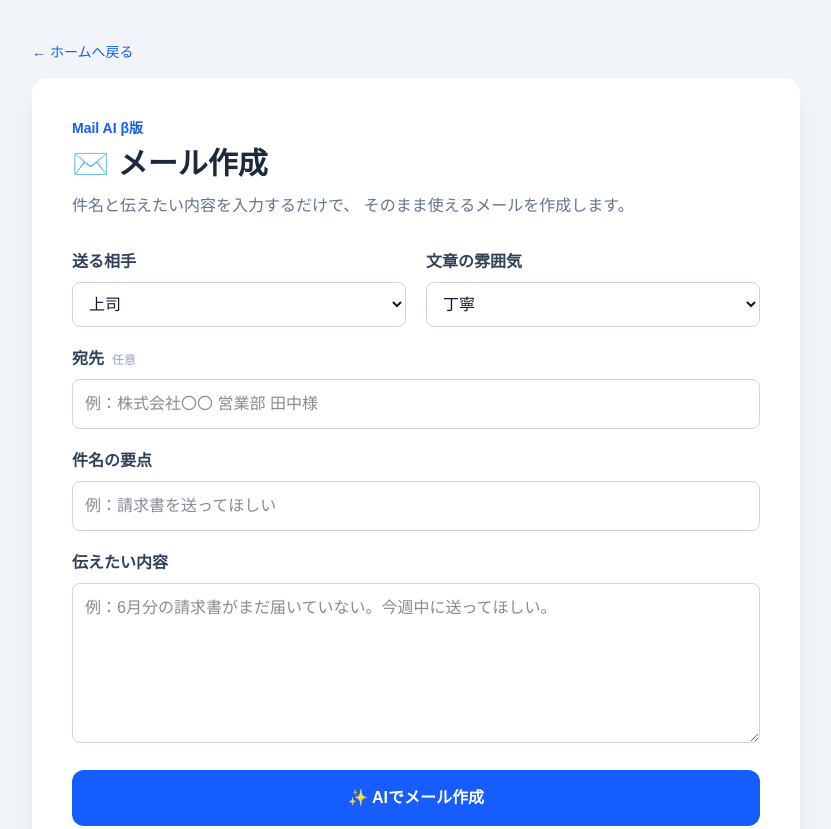
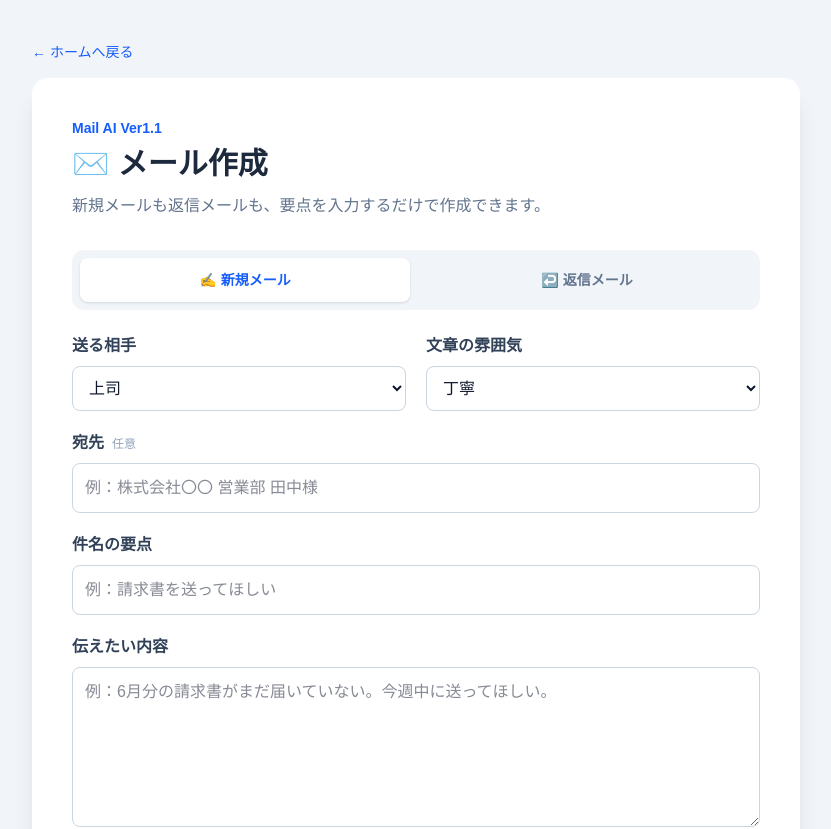
Before and after one commit to Riku-Riku-lab/backoffice-copilot, a Next.js app: page /mail in a window 1280 px wide. Shown: the top 829 px of the page, without its empty margins (224-1055 px from the left). Built offline with nearby package versions, Linux system fonts and the light colour scheme.

Commit message:
feat: add reply mail mode (v1.1)

```diff
--- a/app/api/generate/route.ts
+++ b/app/api/generate/route.ts
@@ -6,11 +6,14 @@ const ai = new GoogleGenAI({
 });
 
 type RequestBody = {
+  mailMode?: unknown;
   recipient?: unknown;
   subject?: unknown;
   content?: unknown;
   recipientType?: unknown;
   tone?: unknown;
+  receivedMail?: unknown;
+  replyIntent?: unknown;
 };
 
 const recipientTypes = ["上司", "取引先", "同僚", "先生", "その他"];
@@ -20,25 +23,40 @@ export async function POST(request: Request) {
   try {
     const body = (await request.json()) as RequestBody;
 
+    const mailMode = body.mailMode === "reply" ? "reply" : "new";
     const recipient =
       typeof body.recipient === "string" ? body.recipient.trim() : "";
     const subject =
       typeof body.subject === "string" ? body.subject.trim() : "";
     const content =
       typeof body.content === "string" ? body.content.trim() : "";
+    const receivedMail =
+      typeof body.receivedMail === "string" ? body.receivedMail.trim() : "";
+    const replyIntent =
+      typeof body.replyIntent === "string" ? body.replyIntent.trim() : "";
+
     const recipientType =
       typeof body.recipientType === "string" &&
       recipientTypes.includes(body.recipientType)
         ? body.recipientType
         : "その他";
+
     const tone =
-      typeof body.tone === "string" && tones.includes(body.tone)
+      typeof body.tone === "string" &&
+      tones.includes(body.tone)
         ? body.tone
         : "丁寧";
 
-    if (!subject || !content) {
+    if (mailMode === "new" && (!subject || !content)) {
       return NextResponse.json(
-        { error: "件名と伝えたい内容を入力してください。" },
+        { error: "件名の要点と伝えたい内容を入力してください。" },
+        { status: 400 }
+      );
+    }
+
+    if (mailMode === "reply" && !receivedMail) {
+      return NextResponse.json(
+        { error: "相手から届いたメールを入力してください。" },
         { status: 400 }
       );
     }
@@ -50,9 +68,13 @@ export async function POST(request: Request) {
       );
     }
 
-    const prompt = `
+    const prompt =
+      mailMode === "new"
+        ? `
 あなたは日本企業の事務・総務担当者を支援する、
 ビジネスメール作成の専門アシスタントです。
+
+新規メールを作成してください。
 
 送る相手の種類：${recipientType}
 宛先：${recipient || "指定なし"}
@@ -64,10 +86,37 @@ export async function POST(request: Request) {
 - 1行目に「件名：〇〇」と出力する
 - 次に空行を入れ、本文を出力する
 - 相手と雰囲気に合った敬語にする
-- 丁寧だが、回りくどくしすぎない
+- 丁寧だが回りくどくしすぎない
 - 入力されていない会社名・氏名・日付・事情を勝手に作らない
 - 不足箇所は「〇〇様」などのプレースホルダーを使う
 - 完成したメールだけを出力する
+`.trim()
+        : `
+あなたは日本企業の事務・総務担当者を支援する、
+ビジネスメール返信の専門アシスタントです。
+
+以下の受信メールに対する、自然な返信メールを作成してください。
+
+送る相手の種類：${recipientType}
+宛先：${recipient || "受信メールから判断"}
+希望する雰囲気：${tone}
+
+受信メール：
+${receivedMail}
+
+返信で伝えたいこと：
+${replyIntent || "受信内容に対して自然に返信する"}
+
+条件：
+- 受信メールの内容を正確に読み取る
+- 件名は受信メールに合う形で作成し、1行目に「件名：〇〇」と出力する
+- 件名は必要に応じて「Re:」を使用する
+- 次に空行を入れ、本文を出力する
+- 相手と雰囲気に合った敬語にする
+- 返信で伝えたいことが指定されている場合は必ず反映する
+- 入力されていない承諾・拒否・日程・事実を勝手に決めない
+- 判断できない内容はプレースホルダーを使う
+- 完成した返信メールだけを出力する
 `.trim();
 
     const response = await ai.models.generateContent({
--- a/app/mail/page.tsx
+++ b/app/mail/page.tsx
@@ -5,25 +5,41 @@ import Link from "next/link";
 
 const recipientTypes = ["上司", "取引先", "同僚", "先生", "その他"];
 const tones = ["丁寧", "簡潔", "謝罪", "お礼", "やわらかめ"];
+type MailMode = "new" | "reply";
 
 export default function MailPage() {
+  const [mailMode, setMailMode] = useState<MailMode>("new");
   const [recipient, setRecipient] = useState("");
   const [recipientType, setRecipientType] = useState("上司");
   const [tone, setTone] = useState("丁寧");
   const [subject, setSubject] = useState("");
   const [content, setContent] = useState("");
+  const [receivedMail, setReceivedMail] = useState("");
+  const [replyIntent, setReplyIntent] = useState("");
   const [result, setResult] = useState("");
   const [error, setError] = useState("");
   const [isLoading, setIsLoading] = useState(false);
   const [copied, setCopied] = useState(false);
+
+  function changeMode(mode: MailMode) {
+    setMailMode(mode);
+    setResult("");
+    setError("");
+    setCopied(false);
+  }
 
   async function generateMail() {
     setError("");
     setResult("");
     setCopied(false);
 
-    if (!subject.trim() || !content.trim()) {
-      setError("件名と伝えたい内容を入力してください。");
+    if (mailMode === "new" && (!subject.trim() || !content.trim())) {
+      setError("件名の要点と伝えたい内容を入力してください。");
+      return;
+    }
+
+    if (mailMode === "reply" && !receivedMail.trim()) {
+      setError("相手から届いたメールを入力してください。");
       return;
     }
 
@@ -34,11 +50,14 @@ export default function MailPage() {
         method: "POST",
         headers: { "Content-Type": "application/json" },
         body: JSON.stringify({
+          mailMode,
           recipient,
           recipientType,
           tone,
           subject,
           content,
+          receivedMail,
+          replyIntent,
         }),
       });
 
@@ -46,9 +65,7 @@ export default function MailPage() {
         await response.json();
 
       if (!response.ok) {
-        throw new Error(
-          data.error || "メールの生成に失敗しました。"
-        );
+        throw new Error(data.error || "メールの生成に失敗しました。");
       }
 
       setResult(data.result ?? "");
@@ -81,6 +98,8 @@ export default function MailPage() {
     setTone("丁寧");
     setSubject("");
     setContent("");
+    setReceivedMail("");
+    setReplyIntent("");
     setResult("");
     setError("");
     setCopied(false);
@@ -89,16 +108,13 @@ export default function MailPage() {
   return (
     <main className="min-h-screen bg-slate-100 px-4 py-10">
       <div className="mx-auto max-w-3xl">
-        <Link
-          href="/"
-          className="mb-4 inline-block text-sm font-medium text-blue-600 hover:underline"
-        >
+        <Link href="/" className="mb-4 inline-block text-sm font-medium text-blue-600 hover:underline">
           ← ホームへ戻る
         </Link>
 
         <div className="rounded-2xl bg-white p-6 shadow-xl sm:p-10">
           <p className="mb-2 text-sm font-bold text-blue-600">
-            Mail AI β版
+            Mail AI Ver1.1
           </p>
 
           <h1 className="text-3xl font-bold text-slate-800">
@@ -106,21 +122,42 @@ export default function MailPage() {
           </h1>
 
           <p className="mb-8 mt-3 text-slate-500">
-            件名と伝えたい内容を入力するだけで、
-            そのまま使えるメールを作成します。
+            新規メールも返信メールも、要点を入力するだけで作成できます。
           </p>
+
+          <div className="mb-6 grid grid-cols-2 gap-3 rounded-xl bg-slate-100 p-2">
+            <button
+              type="button"
+              onClick={() => changeMode("new")}
+              className={`rounded-lg px-4 py-3 text-sm font-bold transition ${
+                mailMode === "new"
+                  ? "bg-white text-blue-600 shadow"
+                  : "text-slate-500 hover:text-slate-800"
+              }`}
+            >
+              ✍️ 新規メール
+            </button>
+
+            <button
+              type="button"
+              onClick={() => changeMode("reply")}
+              className={`rounded-lg px-4 py-3 text-sm font-bold transition ${
+                mailMode === "reply"
+                  ? "bg-white text-blue-600 shadow"
+                  : "text-slate-500 hover:text-slate-800"
+              }`}
+            >
+              ↩️ 返信メール
+            </button>
+          </div>
 
           <div className="space-y-5">
             <div className="grid gap-5 sm:grid-cols-2">
               <div>
-                <label className="font-semibold text-slate-700">
-                  送る相手
-                </label>
+                <label className="font-semibold text-slate-700">送る相手</label>
                 <select
                   value={recipientType}
-                  onChange={(event) =>
-                    setRecipientType(event.target.value)
-                  }
+                  onChange={(event) => setRecipientType(event.target.value)}
                   className="mt-2 w-full rounded-lg border border-slate-300 bg-white p-3 text-slate-900 outline-none focus:border-blue-500"
                 >
                   {recipientTypes.map((type) => (
@@ -130,9 +167,7 @@ export default function MailPage() {
               </div>
 
               <div>
-                <label className="font-semibold text-slate-700">
-                  文章の雰囲気
-                </label>
+                <label className="font-semibold text-slate-700">文章の雰囲気</label>
                 <select
                   value={tone}
                   onChange={(event) => setTone(event.target.value)}
@@ -148,47 +183,66 @@ export default function MailPage() {
             <div>
               <label className="font-semibold text-slate-700">
                 宛先
-                <span className="ml-2 text-xs font-normal text-slate-400">
-                  任意
-                </span>
+                <span className="ml-2 text-xs font-normal text-slate-400">任意</span>
               </label>
               <input
                 value={recipient}
-                onChange={(event) =>
-                  setRecipient(event.target.value)
-                }
+                onChange={(event) => setRecipient(event.target.value)}
                 className="mt-2 w-full rounded-lg border border-slate-300 p-3 text-slate-900 outline-none focus:border-blue-500"
                 placeholder="例：株式会社〇〇 営業部 田中様"
               />
             </div>
 
+            {mailMode === "new" ? (
+              <>
                 <div>
-              <label className="font-semibold text-slate-700">
-                件名の要点
-              </label>
+                  <label className="font-semibold text-slate-700">件名の要点</label>
                   <input
                     value={subject}
-                onChange={(event) =>
-                  setSubject(event.target.value)
-                }
+                    onChange={(event) => setSubject(event.target.value)}
                     className="mt-2 w-full rounded-lg border border-slate-300 p-3 text-slate-900 outline-none focus:border-blue-500"
                     placeholder="例：請求書を送ってほしい"
                   />
                 </div>
 
                 <div>
-              <label className="font-semibold text-slate-700">
-                伝えたい内容
-              </label>
+                  <label className="font-semibold text-slate-700">伝えたい内容</label>
                   <textarea
                     value={content}
-                onChange={(event) =>
-                  setContent(event.target.value)
-                }
+                    onChange={(event) => setContent(event.target.value)}
                     className="mt-2 min-h-40 w-full resize-y rounded-lg border border-slate-300 p-3 text-slate-900 outline-none focus:border-blue-500"
                     placeholder="例：6月分の請求書がまだ届いていない。今週中に送ってほしい。"
                   />
                 </div>
+              </>
+            ) : (
+              <>
+                <div>
+                  <label className="font-semibold text-slate-700">
+                    相手から届いたメール
+                  </label>
+                  <textarea
+                    value={receivedMail}
+                    onChange={(event) => setReceivedMail(event.target.value)}
+                    className="mt-2 min-h-52 w-full resize-y rounded-lg border border-slate-300 p-3 text-slate-900 outline-none focus:border-blue-500"
+                    placeholder="返信したいメール本文をそのまま貼り付けてください。"
+                  />
+                </div>
+
+                <div>
+                  <label className="font-semibold text-slate-700">
+                    返信で伝えたいこと
+                    <span className="ml-2 text-xs font-normal text-slate-400">任意</span>
+                  </label>
+                  <textarea
+                    value={replyIntent}
+                    onChange={(event) => setReplyIntent(event.target.value)}
+                    className="mt-2 min-h-28 w-full resize-y rounded-lg border border-slate-300 p-3 text-slate-900 outline-none focus:border-blue-500"
+                    placeholder="例：日程は問題ない。参加すると伝えたい。"
+                  />
+                </div>
+              </>
+            )}
 
             <button
               type="button"
@@ -198,7 +252,9 @@ export default function MailPage() {
             >
               {isLoading
                 ? "AIがメールを作成中..."
-                : "✨ AIでメール作成"}
+                : mailMode === "new"
+                  ? "✨ 新規メールを作成"
+                  : "✨ 返信メールを作成"}
             </button>
 
             {error && (
@@ -210,9 +266,7 @@ export default function MailPage() {
             {result && (
               <section className="rounded-xl border border-slate-200 bg-slate-50 p-5">
                 <div className="mb-3 flex flex-wrap items-center justify-between gap-3">
-                  <h2 className="text-lg font-bold text-slate-800">
-                    生成結果
-                  </h2>
+                  <h2 className="text-lg font-bold text-slate-800">生成結果</h2>
 
                   <div className="flex gap-2">
                     <button
```
Lines whose indentation alone changed are shown as unchanged.
